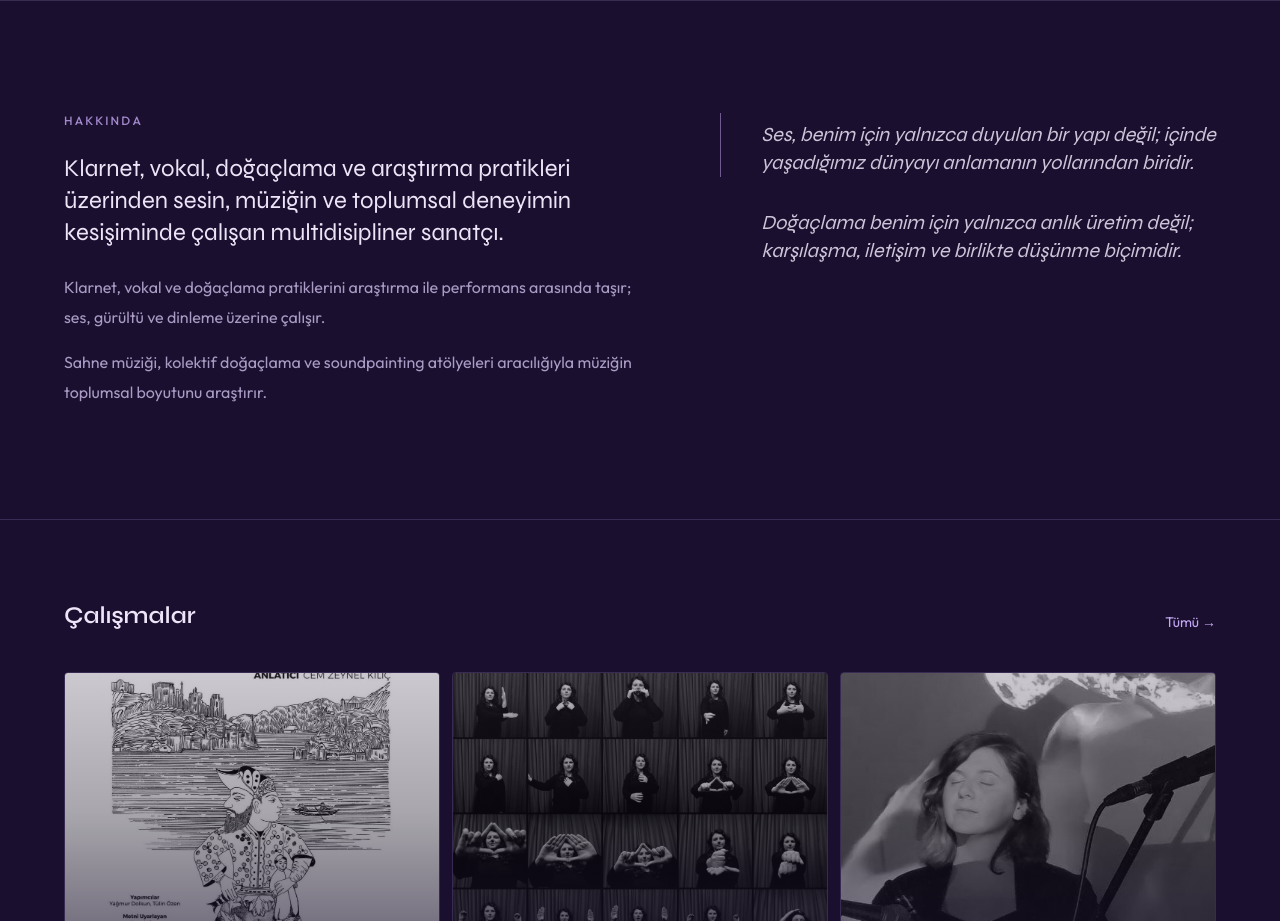
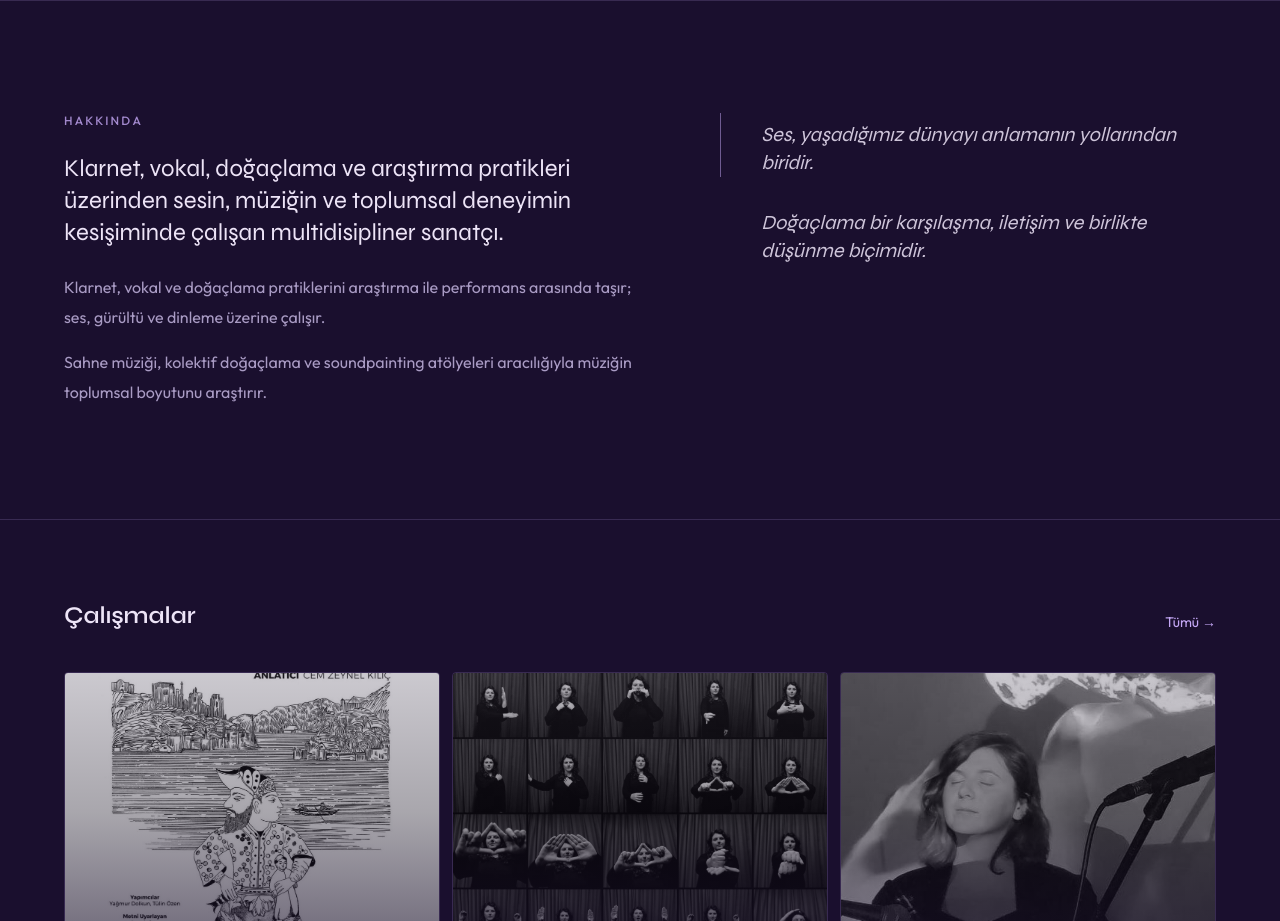
Before and after one commit to karabeyoya-cloud/miray-eslek-website, a Next.js app: page / in a window 1280 px wide. Shown: the part 800-1721 px from the top of the page. Built offline with nearby package versions, Linux system fonts and the light colour scheme; no server answers.

Commit message:
Simplify homepage sound and improvisation lines.
Co-authored-by: Cursor <cursoragent@cursor.com>

```diff
--- a/src/data/content.ts
+++ b/src/data/content.ts
@@ -38,8 +38,8 @@ export const artistStatement = {
   summary:
     "Klarnet, vokal, doğaçlama ve araştırma pratikleri üzerinden sesin, müziğin ve toplumsal deneyimin kesişiminde çalışan multidisipliner sanatçı.",
   homeThoughts: [
-    "Ses, benim için yalnızca duyulan bir yapı değil; içinde yaşadığımız dünyayı anlamanın yollarından biridir.",
-    "Doğaçlama benim için yalnızca anlık üretim değil; karşılaşma, iletişim ve birlikte düşünme biçimidir.",
+    "Ses, yaşadığımız dünyayı anlamanın yollarından biridir.",
+    "Doğaçlama bir karşılaşma, iletişim ve birlikte düşünme biçimidir.",
   ],
   homeIntro: [
     "Klarnet, vokal ve doğaçlama pratiklerini araştırma ile performans arasında taşır; ses, gürültü ve dinleme üzerine çalışır.",
```
